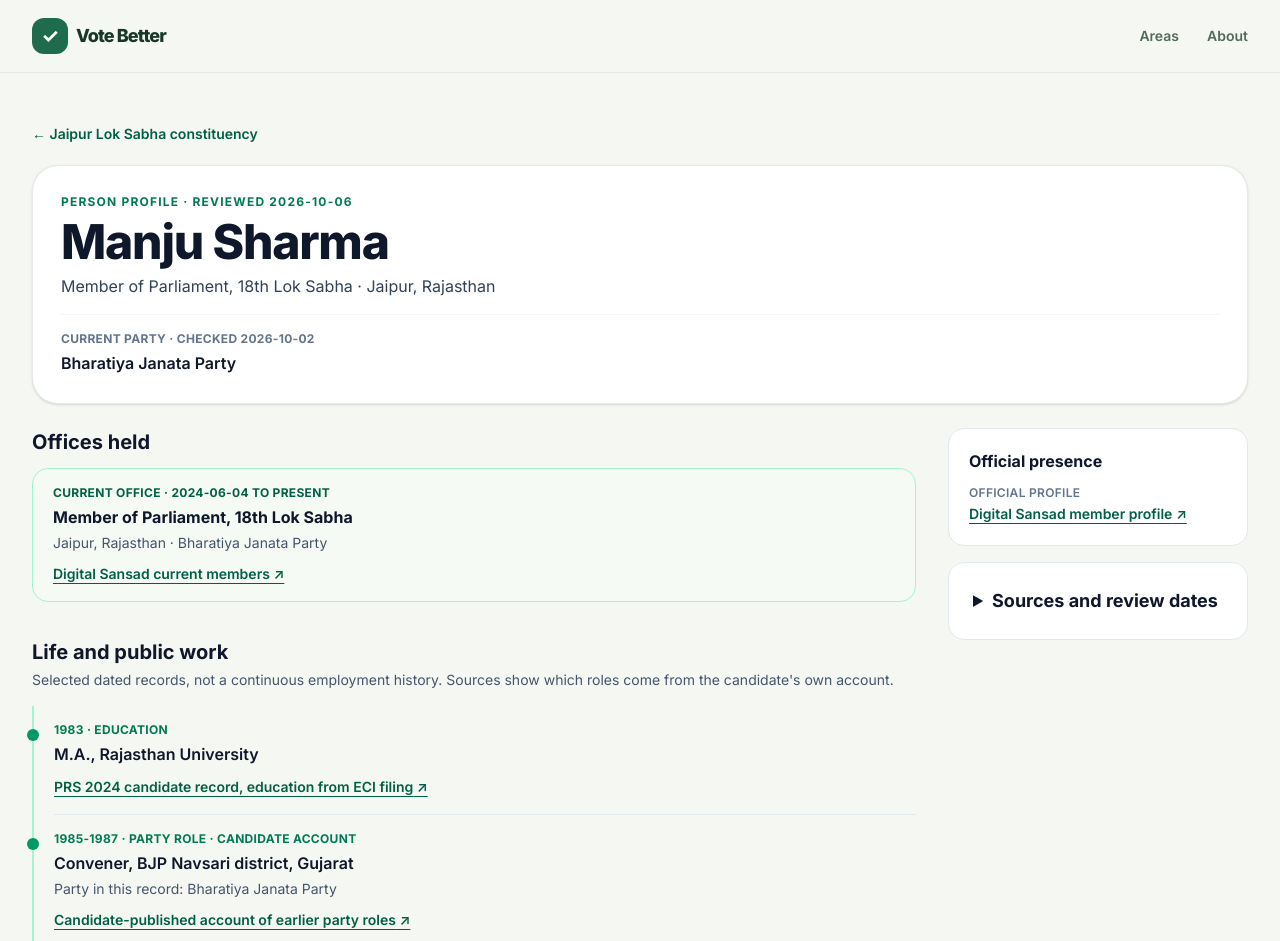
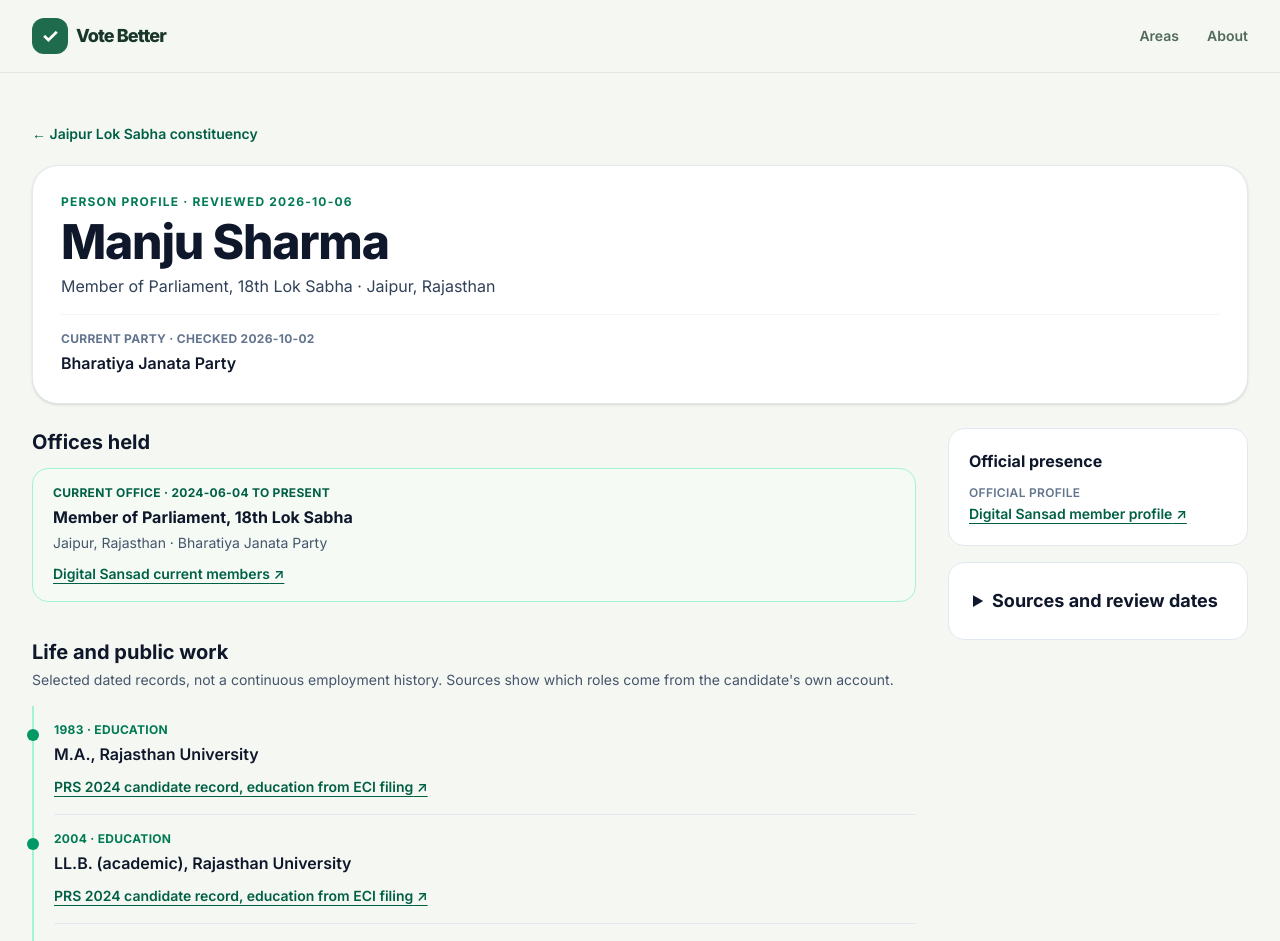
Before and after one commit to sourabh69733/vote-better, a Next.js app in the folder web/: page /people/manju-sharma in a window 1280 px wide. Shown: the top 941 px of the page. Built offline with nearby package versions, Linux system fonts and the light colour scheme.

Commit message:
Withhold uncorroborated candidate career dates

```diff
--- a/web/lib/civic-records.ts
+++ b/web/lib/civic-records.ts
@@ -87,7 +87,6 @@ export interface CareerEventRecord {
   id: string;
   personId: string;
   kind?: "career" | "education" | "party" | "work" | "election";
-  selfReported?: boolean;
   title: string;
   period: string;
   sortOn: string;
--- a/web/lib/verified-profile.ts
+++ b/web/lib/verified-profile.ts
@@ -38,7 +38,6 @@ export interface PublicLifeEvent {
   title: string;
   party?: string;
   sourceId: string;
-  selfReported?: boolean;
 }
 
 export interface PublicProfileLink {
@@ -92,7 +91,7 @@ export function getPersonProfile(slug: string): PersonProfile | null {
   const career = dataset.careerEvents.filter((item) => item.personId === slug);
   const timeline: PublicLifeEvent[] = [
     ...candidacies.filter((item) => item.resultDate).map((item) => ({ kind: "election" as const, date: item.resultDate!, sortOn: item.resultDate!, title: item.election, party: item.party, sourceId: item.sourceId })),
-    ...career.map((event) => ({ kind: event.kind ?? "career", date: event.period, sortOn: event.sortOn, title: event.title, party: event.partyAtEvent, sourceId: event.sourceId, selfReported: event.selfReported })),
+    ...career.map((event) => ({ kind: event.kind ?? "career", date: event.period, sortOn: event.sortOn, title: event.title, party: event.partyAtEvent, sourceId: event.sourceId })),
   ].sort((a, b) => b.sortOn.localeCompare(a.sortOn));
   const sourceIds = new Set([
     ...terms.flatMap((term) => [...term.areaSourceIds, ...term.holderSourceIds, term.statusSourceId, term.biographySourceId]),
@@ -128,7 +127,7 @@ export function getPersonProfile(slug: string): PersonProfile | null {
       context: background.context,
       sourceId: background.sourceId,
     } : null,
-    career: career.map(({ kind, title, period, sortOn, partyAtEvent, selfReported, sourceId }) => ({ kind, title, period, sortOn, partyAtEvent, selfReported, sourceId })),
+    career: career.map(({ kind, title, period, sortOn, partyAtEvent, sourceId }) => ({ kind, title, period, sortOn, partyAtEvent, sourceId })),
   };
 }
 
--- a/web/records/jaipur-career.ts
+++ b/web/records/jaipur-career.ts
@@ -20,37 +20,6 @@ export const jaipurCareerEvents: CareerEventRecord[] = [
     sourceId: "prs-manju-candidate-profile-2024",
   },
   {
-    id: "manju-bjp-navsari-1985-87",
-    personId: "manju-sharma",
-    kind: "party",
-    title: "Convener, BJP Navsari district, Gujarat",
-    period: "1985-1987",
-    sortOn: "1985-01-01",
-    partyAtEvent: "Bharatiya Janata Party",
-    selfReported: true,
-    sourceId: "manju-candidate-website-career",
-  },
-  {
-    id: "manju-valsad-secretary-1987-92",
-    personId: "manju-sharma",
-    kind: "party",
-    title: "District secretary, Valsad, Gujarat",
-    period: "1987-1992",
-    sortOn: "1987-01-01",
-    selfReported: true,
-    sourceId: "manju-candidate-website-career",
-  },
-  {
-    id: "manju-mahila-gujarat-1995-97",
-    personId: "manju-sharma",
-    kind: "party",
-    title: "State secretary, Mahila Morcha, Gujarat",
-    period: "1995-1997",
-    sortOn: "1995-01-01",
-    selfReported: true,
-    sourceId: "manju-candidate-website-career",
-  },
-  {
     id: "manju-llb-2004",
     personId: "manju-sharma",
     kind: "education",
@@ -58,16 +27,6 @@ export const jaipurCareerEvents: CareerEventRecord[] = [
     period: "2004",
     sortOn: "2004-01-01",
     sourceId: "prs-manju-candidate-profile-2024",
-  },
-  {
-    id: "manju-mahila-jaipur-2004-06",
-    personId: "manju-sharma",
-    kind: "party",
-    title: "Jaipur district president, Mahila Morcha",
-    period: "2004-2006",
-    sortOn: "2004-01-02",
-    selfReported: true,
-    sourceId: "manju-candidate-website-career",
   },
   {
     id: "manju-hawa-mahal-2008",
@@ -78,16 +37,6 @@ export const jaipurCareerEvents: CareerEventRecord[] = [
     sortOn: "2008-12-08",
     partyAtEvent: "Bharatiya Janata Party",
     sourceId: "eci-manju-hawa-mahal-2008",
-  },
-  {
-    id: "manju-beti-bachao-2018",
-    personId: "manju-sharma",
-    kind: "party",
-    title: "Udaipur division in-charge, Beti Bachao Beti Padhao campaign",
-    period: "2018",
-    sortOn: "2018-01-01",
-    selfReported: true,
-    sourceId: "manju-candidate-website-career",
   },
   {
     id: "manju-pravasi-jaipur-2024",
@@ -142,12 +91,6 @@ export const jaipurCareerSources: SourceRecord[] = [
     checkedOn: "2026-10-06",
   },
   {
-    id: "manju-candidate-website-career",
-    title: "Candidate-published account of earlier party roles",
-    url: "https://manjusharma.in/about-us/",
-    checkedOn: "2026-10-06",
-  },
-  {
     id: "eci-manju-hawa-mahal-2008",
     title: "Election Commission, Hawa Mahal 2008 result",
     url: "https://election.rajasthan.gov.in/constituency-summry.pdf#page=49",
```
Also changed, not shown: 1 other file (tests, documents, lock files or other folders).
